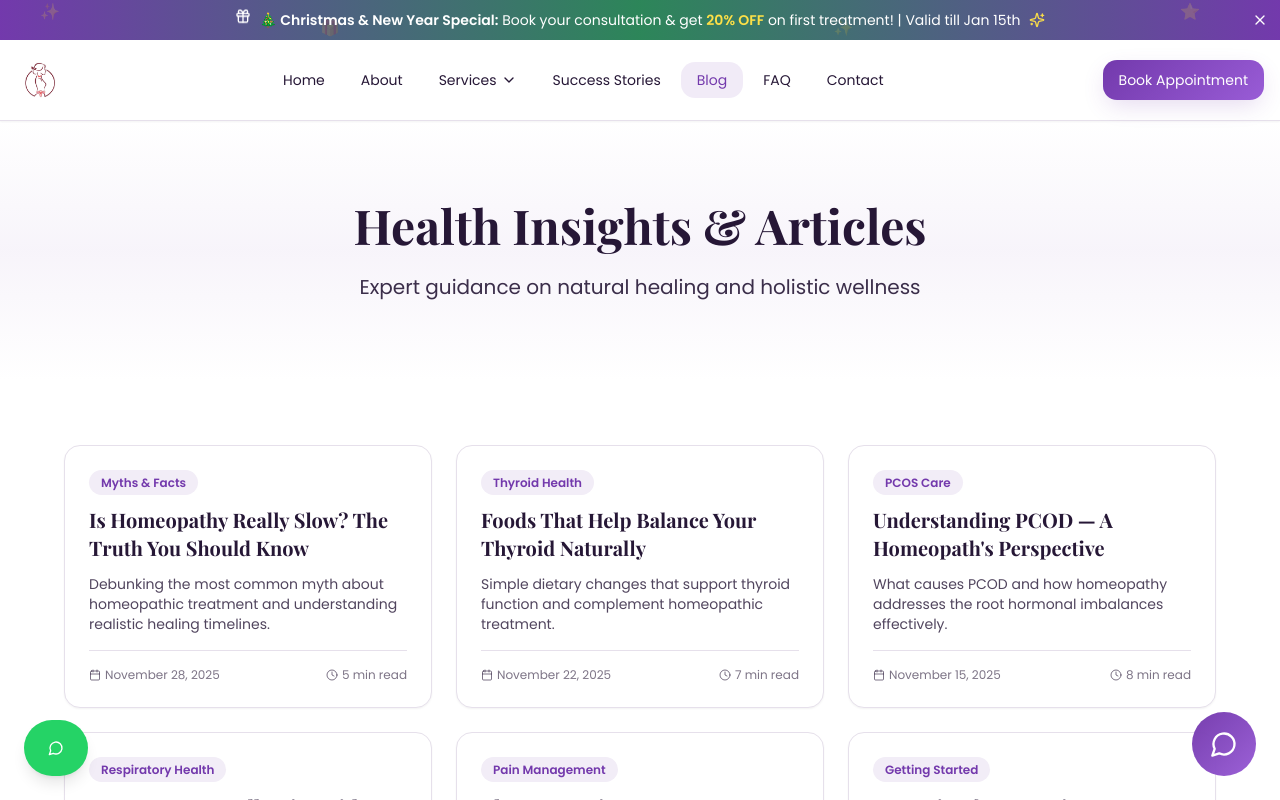
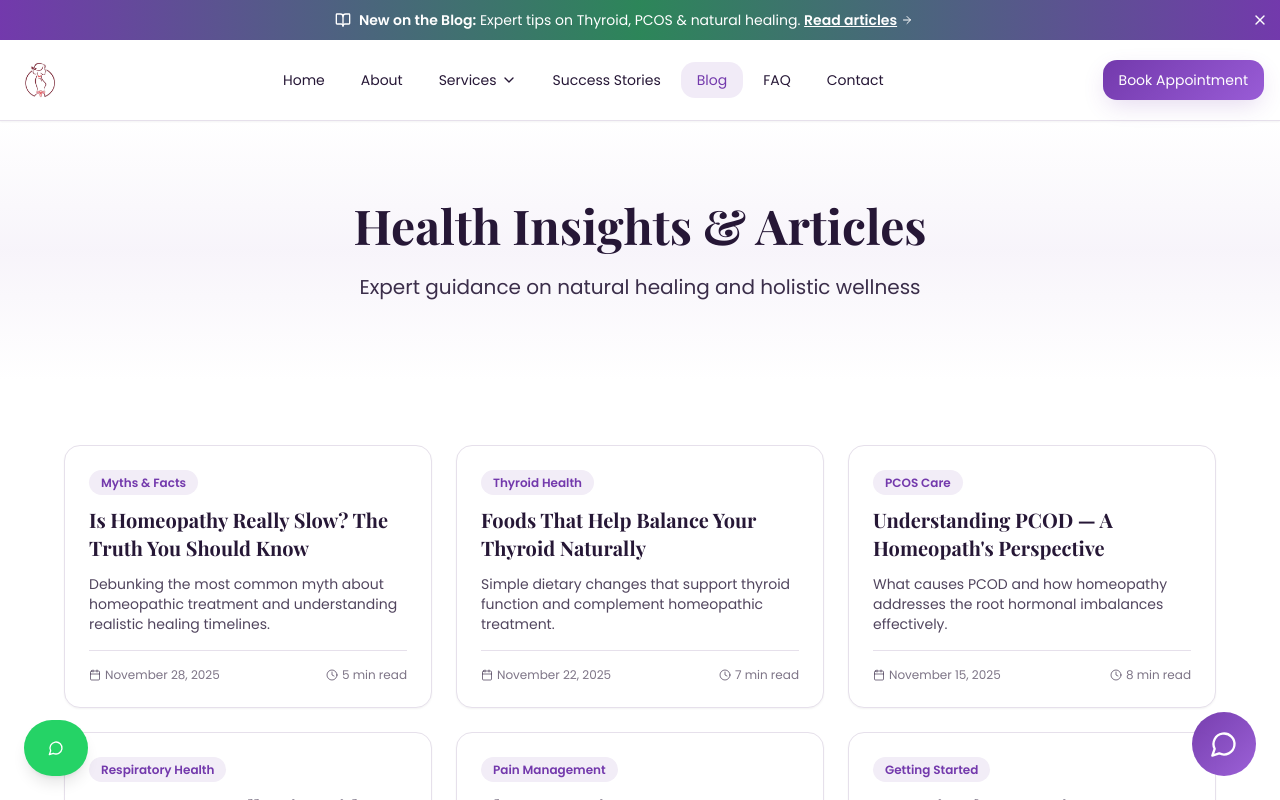
Before and after one commit to growbeyyond/sanjiva-content-kit, a React (Vite) app: page /blog in a window 1280 px wide. Shown: the top 800 px of the page. Built offline with nearby package versions, Linux system fonts and the light colour scheme.

Commit message:
Changes
Co-authored-by: growbeyyond <201208131+growbeyyond@users.noreply.github.com>

```diff
--- a/src/components/TopBanner.tsx
+++ b/src/components/TopBanner.tsx
@@ -1,5 +1,6 @@
-import { X, Gift, Sparkles } from "lucide-react";
+import { X, BookOpen, ArrowRight } from "lucide-react";
 import { useState } from "react";
+import { Link } from "react-router-dom";
 
 const TopBanner = () => {
   const [isVisible, setIsVisible] = useState(true);
@@ -8,23 +9,15 @@ const TopBanner = () => {
 
   return (
     <div className="bg-gradient-to-r from-primary via-accent to-primary text-white py-2.5 px-4 text-center relative overflow-hidden">
-      {/* Festive decorative elements */}
-      <div className="absolute inset-0 opacity-20">
-        <div className="absolute top-0 left-10 animate-pulse">✨</div>
-        <div className="absolute top-0 right-20 animate-pulse delay-100">⭐</div>
-        <div className="absolute bottom-0 left-1/4 animate-pulse delay-200">🎁</div>
-        <div className="absolute bottom-0 right-1/3 animate-pulse delay-300">✨</div>
-      </div>
-
-      <div className="relative flex items-center justify-center gap-2 flex-wrap">
-        <Gift className="w-4 h-4 animate-bounce" />
+      <div className="relative flex items-center justify-center gap-2 flex-wrap pr-8">
+        <BookOpen className="w-4 h-4 flex-shrink-0" />
         <p className="text-sm font-medium">
-          <span className="font-bold">🎄 Christmas & New Year Special:</span>{" "}
-          <span className="hidden sm:inline">Book your consultation & get </span>
-          <span className="font-bold text-yellow-300">20% OFF</span> on first treatment!
-          <span className="hidden md:inline"> | Valid till Jan 15th</span>
+          <span className="font-bold">New on the Blog:</span>{" "}
+          <span className="hidden sm:inline">Expert tips on Thyroid, PCOS & natural healing.</span>{" "}
+          <Link to="/blog" className="underline font-bold hover:text-yellow-200 inline-flex items-center gap-1">
+            Read articles <ArrowRight className="w-3 h-3" />
+          </Link>
         </p>
-        <Sparkles className="w-4 h-4 animate-pulse text-yellow-300" />
       </div>
 
       <button
```
